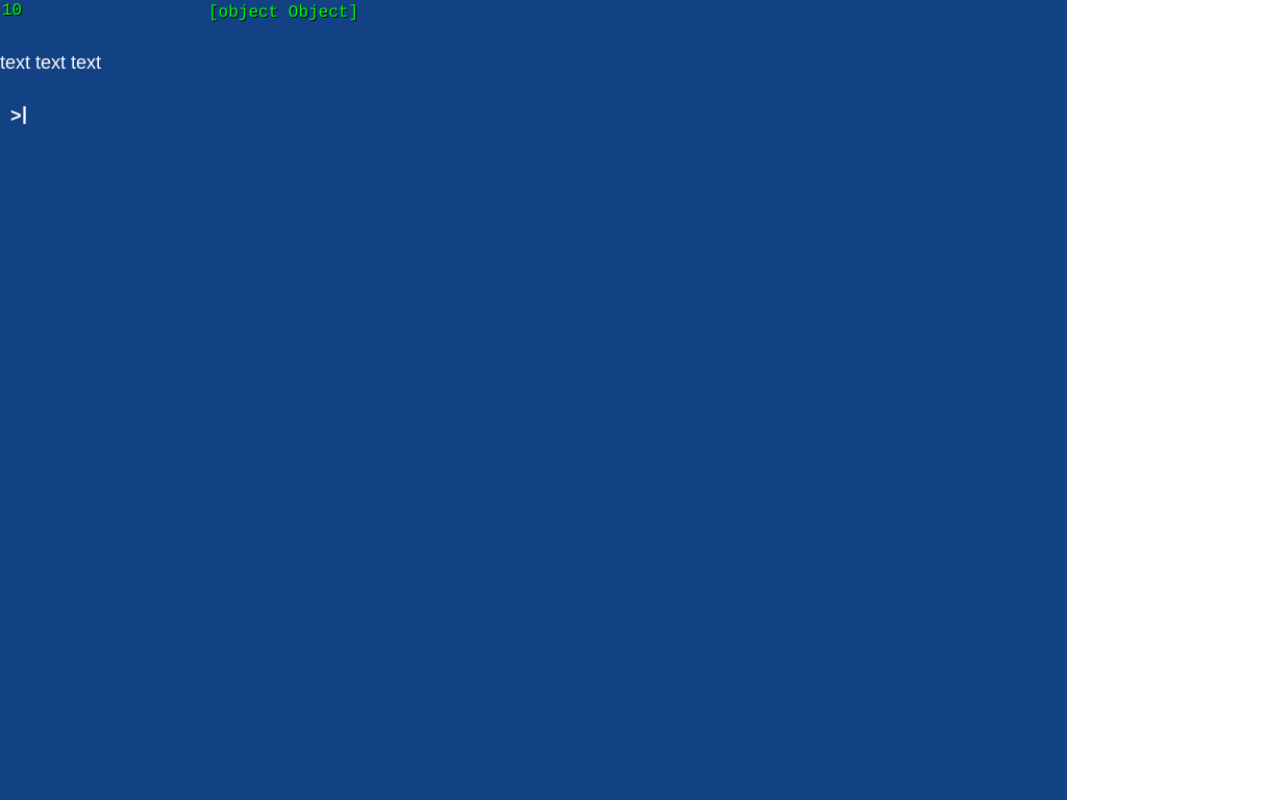
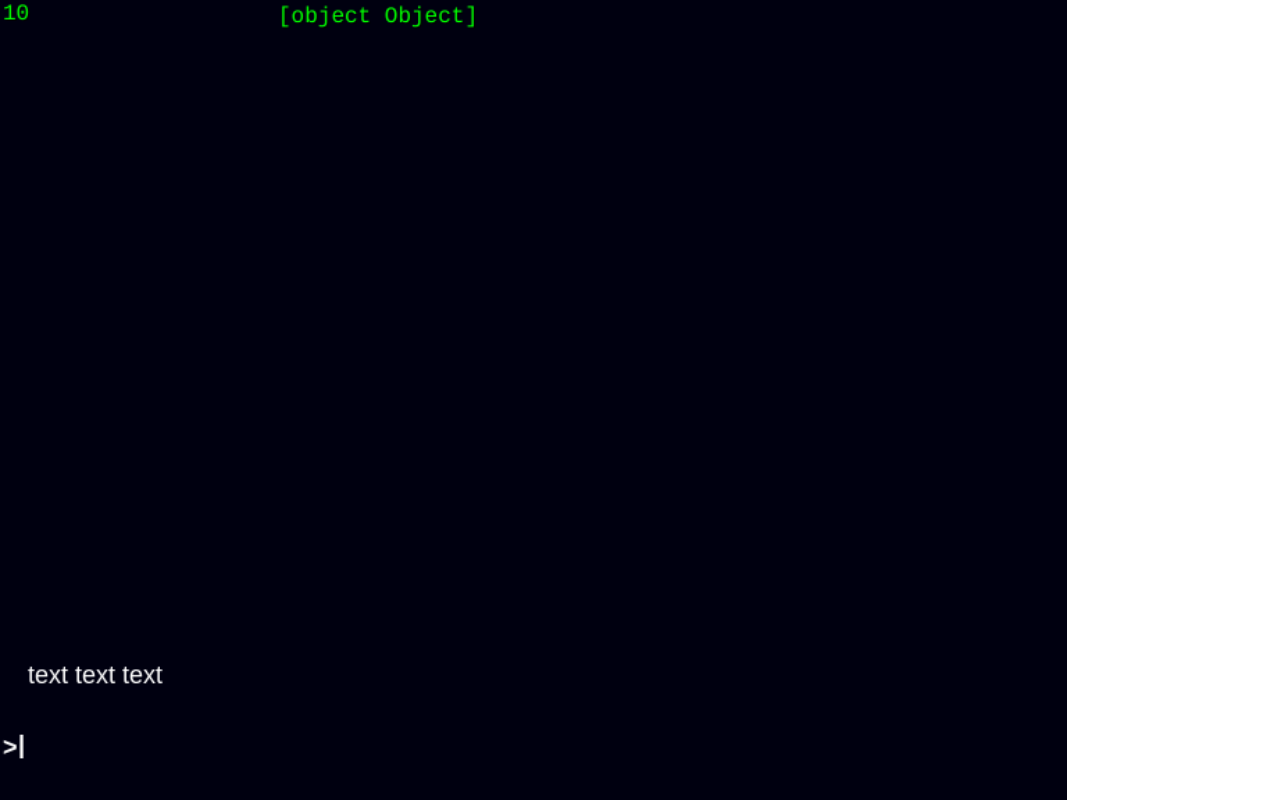
Before and after one commit to Bablawn3d5/LD39, a plain HTML site: page index.html in a window 1280 px wide. Drawn offline with Linux system fonts and the light colour scheme; animation ran at ten frames a second.

Commit message:
Fix text anchoring.

```diff
--- a/index.html
+++ b/index.html
@@ -15,7 +15,7 @@ body, html {
 <body><script type="text/javascript">
 window.onload = function() {
   // This year theme is running out of power
-  var game = new Phaser.Game(1024,768, Phaser.AUTO, 'LD39: Herkuel the Strong Arm',
+  var game = new Phaser.Game(768,576, Phaser.AUTO, 'LD39: Herkuel the Strong Arm',
     { init: init, preload: preload, create: create, update: update, render:render }, false, false);
 
   var input;
@@ -42,13 +42,13 @@ window.onload = function() {
   }
 
   function create () {
-    game.stage.backgroundColor = '#124184';
+    game.stage.backgroundColor = '#000010';
     game.time.advancedTiming = true;
     game.time.desiredFps = 60;
 
     var style = { font: "18px Arial", fill: "#FEFEFE" };
 
-    input = game.add.inputField(0, 90, {
+    input = game.add.inputField(0, 525, {
       font: '18px Arial',
       fill: '#FEFEFE',
       cursorColor : '#FEFEFE',
@@ -56,14 +56,17 @@ window.onload = function() {
       fontWeight: 'bold',
       forceCase: PhaserInput.ForceCase.upper,
       borderRadius : 2,
-      padding : 10,
+      padding : 2,
       forceCase : "upper",
       width : 768
     });
     input.anchor.x = 0;
+    input.anchor.y = 1;
     input.setText(">");
 
-    text = game.add.text(0, 50, "text text text", style);
+    text = game.add.text(20, 500, "text text text", style);
+    text.anchor.x = 0;
+    text.anchor.y = 0.9;
 
     // Leave cursor on in input field when you hit enter.
     input.focusOutOnEnter = true;
```
Also changed, not shown: 1 other file.
